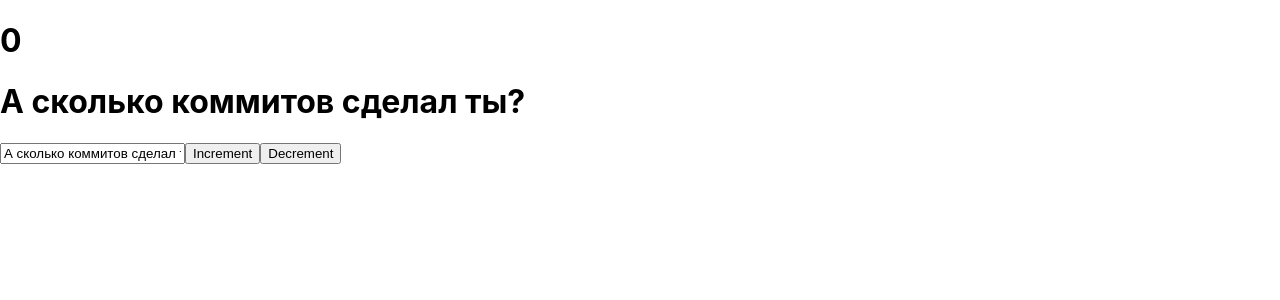
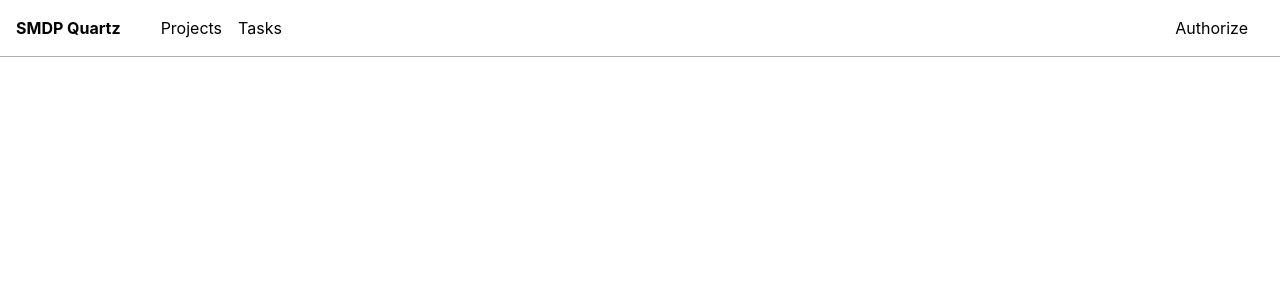
Before and after one commit to yuddmm/taskmanager-front, a React (Create React App) app: page /tasks in a window 1280 px wide. Shown: the top 300 px of the page. Built offline with nearby package versions, Linux system fonts and the light colour scheme.

Commit message:
фикс

```diff
--- a/src/pages/login/login.tsx
+++ b/src/pages/login/login.tsx
@@ -1,5 +1,12 @@
+import Layout from '../../components/layout/layout';
+
 const Login = () => {
-  return <h1>Name</h1>;
+  return (
+    <div>
+      <Layout />
+      <h1>Name</h1>
+    </div>
+  );
 };
 
 export default Login;
--- a/src/pages/tasks/tasks.tsx
+++ b/src/pages/tasks/tasks.tsx
@@ -1,25 +1,8 @@
-import React, { useState } from 'react';
+import React from 'react';
+import Layout from '../../components/layout/layout';
+
 const Tasks = () => {
-  const [count, setCount] = useState(0);
-  const [value, setValue] = useState('А сколько коммитов сделал ты?');
+  return <Layout />;
+};
 
-  function increment() {
-    setCount(count + 1);
-    console.log(count);
-  }
-  function decrement() {
-    setCount(count - 1);
-    console.log(count);
-  }
-
-  return (
-    <div className="App">
-      <h1>{count}</h1>
-      <h1>{value}</h1>
-      <input value={value} onChange={(event) => setValue(event.target.value)} />
-      <button onClick={increment}>Increment</button>
-      <button onClick={decrement}>Decrement</button>
-    </div>
-  );
-};
 export default Tasks;
```
Also changed, not shown: src/components/input/input.tsx (added, +7 -0 lines), src/pages/tasks/tasks.scss (added).
